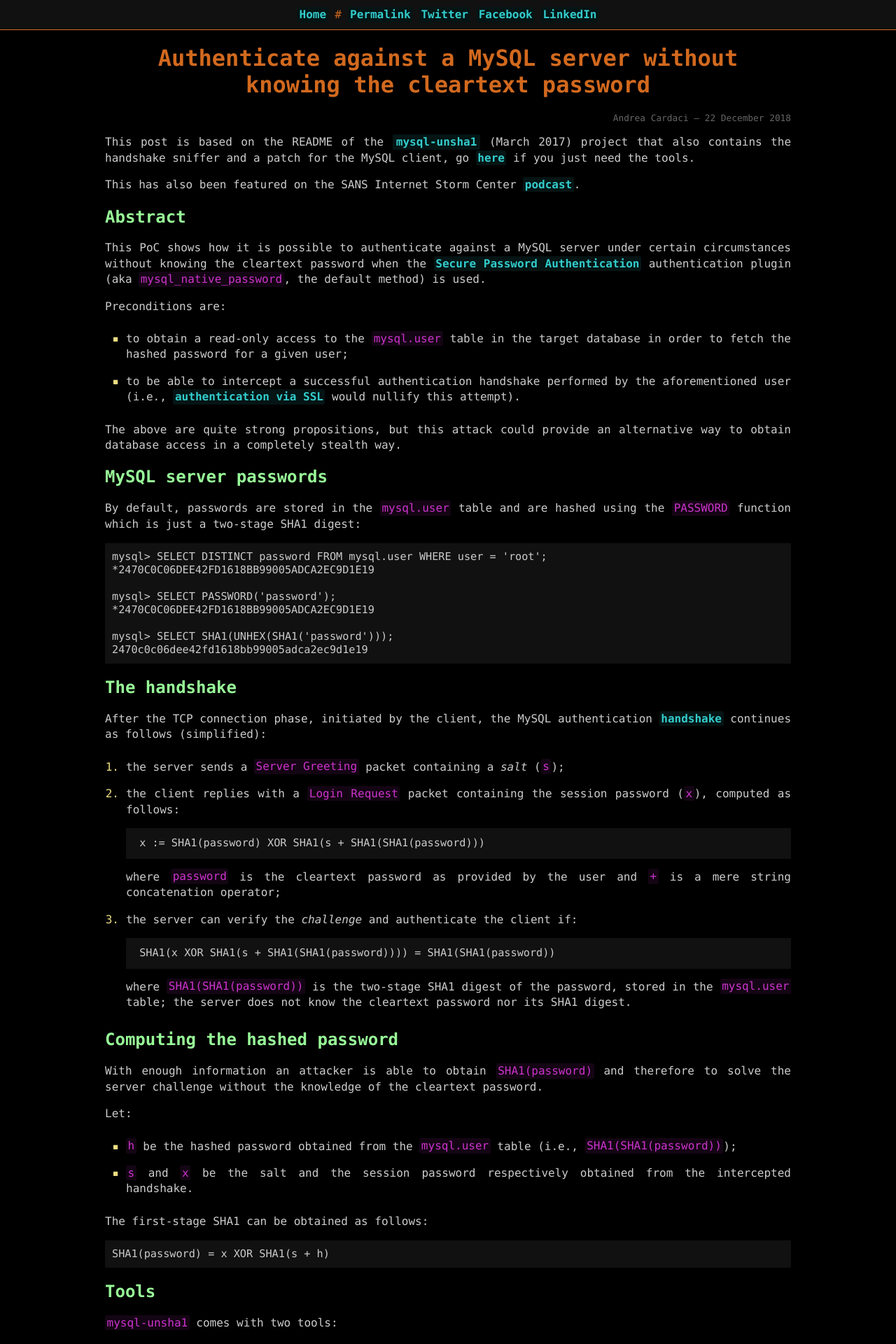
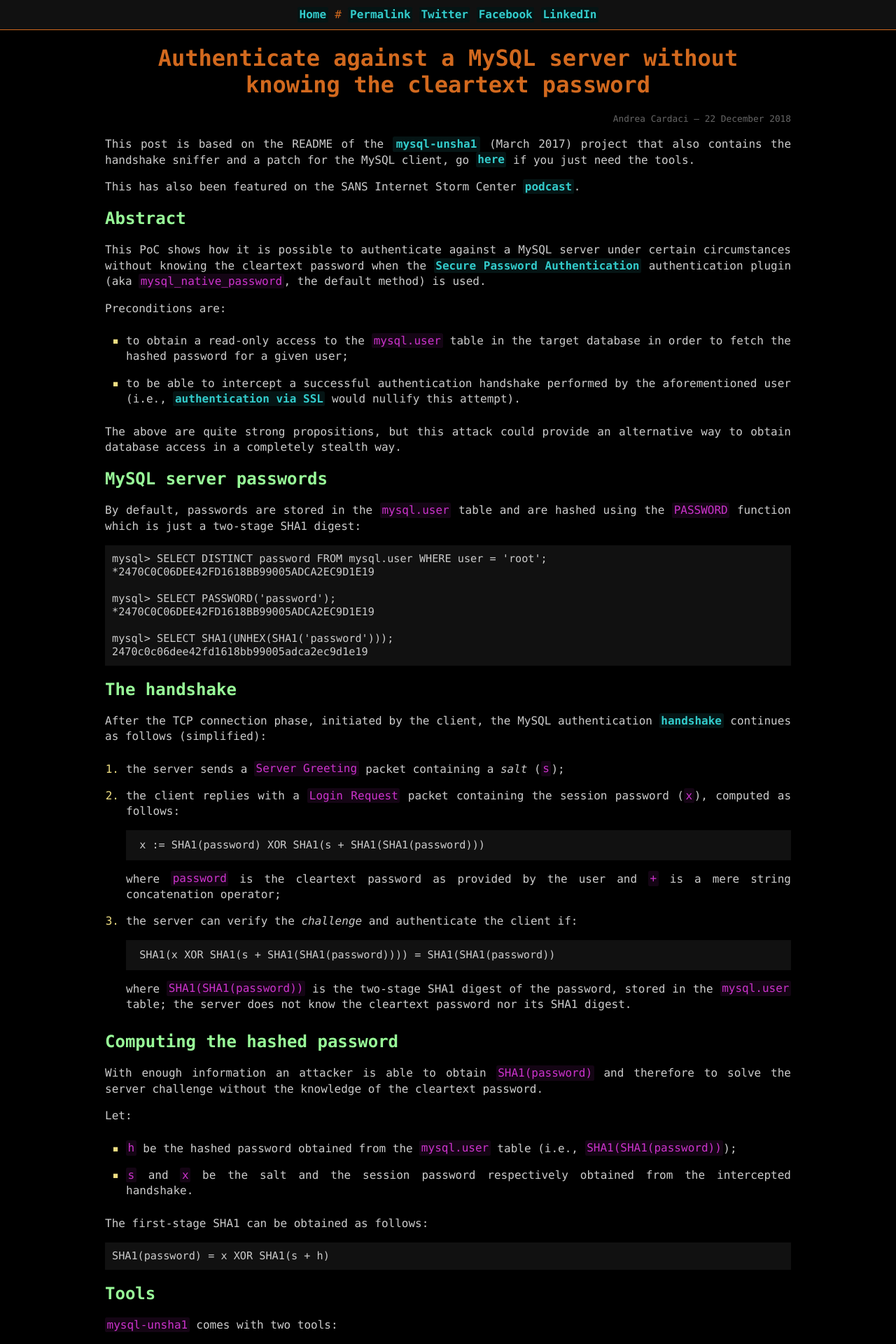
Before and after one commit to cyrus-and/cyrus-and.github.io, a Jekyll site: the page built from blog/_posts/2018-12-22-authenticate-against-a-mysql-server-without-knowing-the-cleartext-password.md, in a window 1280 px wide. Shown: the top 1920 px of the page at 70% size. Built offline with Jekyll 4.4.1, drawn with Linux system fonts in a browser that asks for light colours.

Commit message:
Fix post info spacing

```diff
--- a/_layouts/post.html
+++ b/_layouts/post.html
@@ -10,7 +10,7 @@ layout: common
 
 <div id="container">
     <h1>{{ page.title }}</h1>
-    <div id="post-info">{{ site.author.name }} — {{ page.date | date_to_long_string }}</div>
+    <p id="post-info">{{ site.author.name }} — {{ page.date | date_to_long_string }}</p>
     {% if page.advisory %}
     {% capture advisory_header %}
     {%- include advisory-header.md -%}
```
